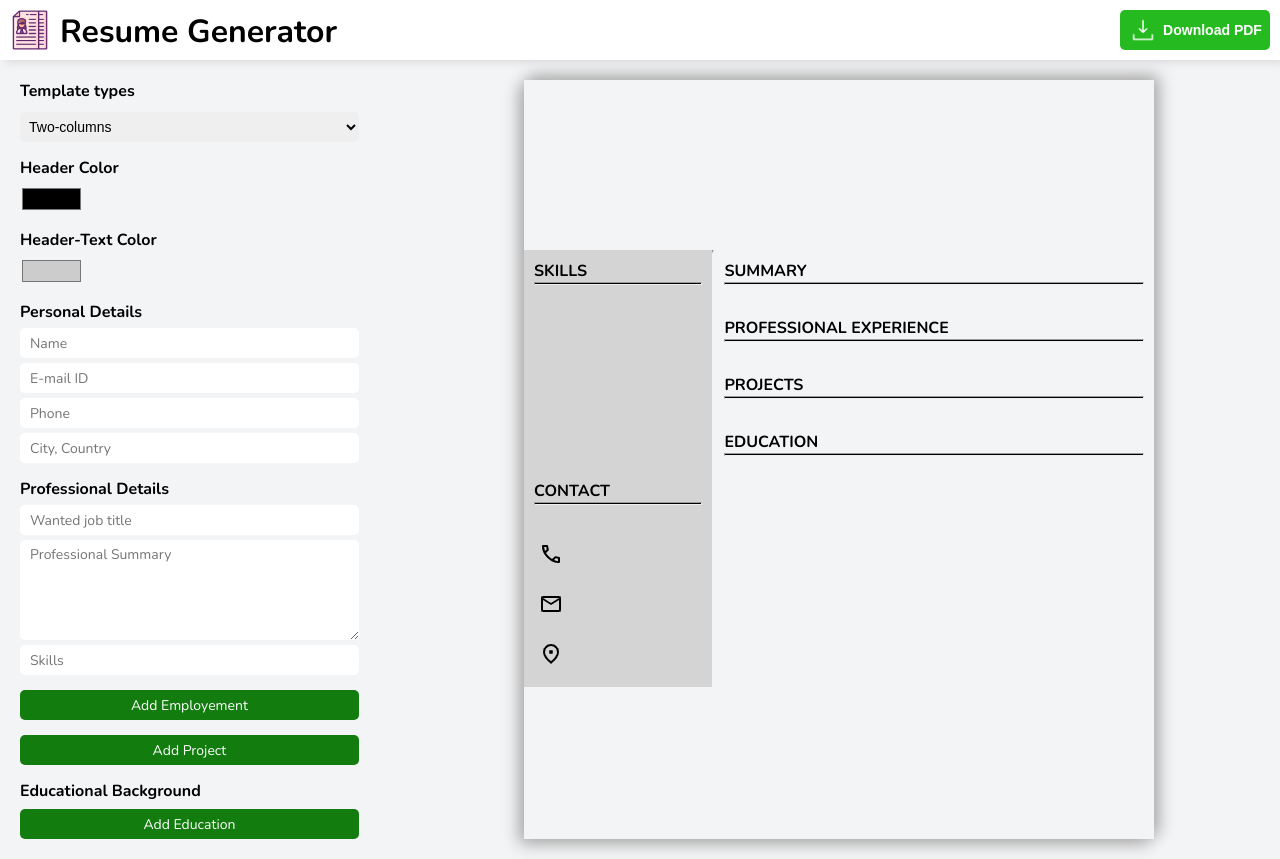
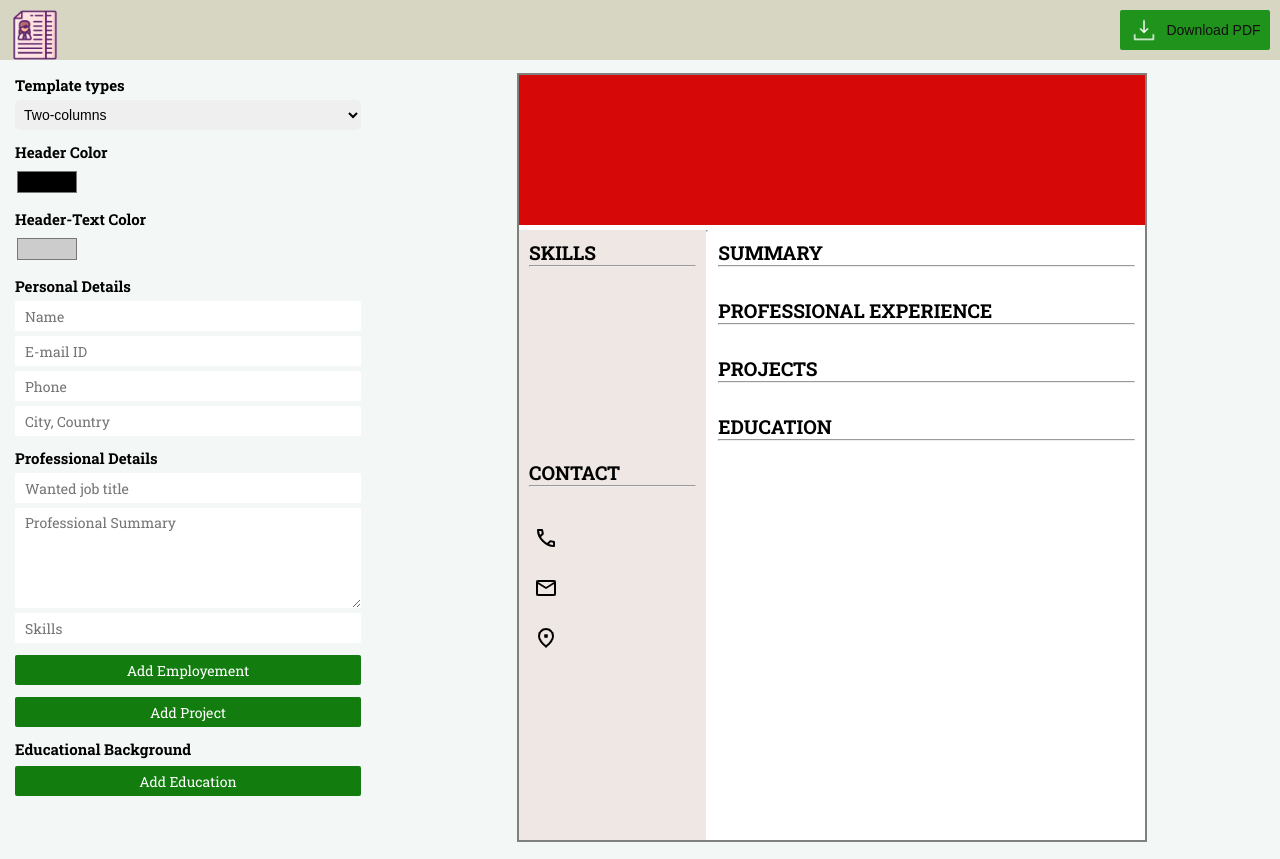
Before and after one commit to Pravin-M-24/Team-8, a plain HTML site: page Rohit Tilak-resume Template/index.html in a window 1280 px wide. Drawn offline with nearby package versions, Linux system fonts and the light colour scheme; a web font is replaced by a local one.

Commit message:
resume template project done

```diff
--- a/Rohit Tilak-resume Template/index.html
+++ b/Rohit Tilak-resume Template/index.html
@@ -3,14 +3,17 @@
 <head>
     <meta charset="UTF-8">
     <meta name="viewport" content="width=device-width, initial-scale=1.0">
-    <title>Resume Generator</title>
+    <title>resume Template Project</title>
     <link rel="stylesheet" href="./style.css">
     <link rel="icon" href="./icons8-resume-64.png">
     <script src="https://raw.githack.com/eKoopmans/html2pdf/master/dist/html2pdf.bundle.js"></script>
+    <link rel="preconnect" href="https://fonts.googleapis.com">
+<link rel="preconnect" href="https://fonts.gstatic.com" crossorigin>
+<link href="https://fonts.googleapis.com/css2?family=Roboto+Slab:wght@100..900&display=swap" rel="stylesheet">
 </head>
 <body>
     <div class="mainHeader">
-        <div class="icon"><img class="resumeIcon" src="./images/resume_icon.png" alt=""><h1>Resume Generator</h1></div>
+        <div class="icon"><img class="resumeIcon" src="./images/resume_icon.png" alt=""><h1></h1></div>
         <button onclick="generatePDF()" class="downloadBtn" id="downloadPdf"><img class="downloadIcon" src="./images/download_icon.png" alt="">Download PDF</button>
     </div>
 
@@ -23,10 +26,12 @@
                     <option value="Minimalistic">Minimalistic</option>
                 </select>
             </div>
+
             <div id="headerColor">
                 <h1>Header Color</h1>
                 <input type="color" value="#7dfsad" name="" id="headerColorInput">
             </div>
+
             <div id="headerTextColor">
                 <h1>Header-Text Color</h1>
                 <input type="color" value="#cccccc" id="headerTextColorInput">
@@ -38,29 +43,38 @@
                 <input type="tel" maxlength="10" name="" id="phoneInput" placeholder="Phone">
                 <input type="text" name="" id="addressInput" placeholder="City, Country">
             </div>
+
             <div id="professionalDetails">
                 <h1>Professional Details</h1>
                 <input type="text" id="jobRoleInput" placeholder="Wanted job title">
                 <textarea name="" id="descriptionInput" placeholder="Professional Summary"></textarea>
                 <input type="text" id="skillsInput" placeholder="Skills">
             </div>
+
             <div id="employementbtn">
                 <button id="addEmployement">Add Employement</button>
                 <div id="Employement-details">
                 </div>
             </div>
+
             <div id="projectBtn">
                 <button id="addProject">Add Project</button>
-                <div id="projectDetails"></div>
+                <div id="projectDetails">
+
+                </div>
             </div>
+
             <div id="educationContainer">
                 <h1>Educational Background</h1>
                 <div id="educationBtn">
                     <button id="addEducation">Add Education</button>
-                    <div id="educationalDetails"></div>
+                    <div id="educationalDetails">
+
+                    </div>
                 </div>
             </div>
         </div>
+
         <div class="rightContainer" id="pdf">
             <div id="twoColumnTemplate">
                 <div id="header">
@@ -101,7 +115,9 @@
                             <h4>SUMMARY</h4>
                             <hr>
                             <br>
-                            <p id="summaryPara"></p>
+                            <p id="summaryPara">
+
+                            </p>
                         </div>
 
                         <div id="professionalExperienceSection">
@@ -143,15 +159,21 @@
                     <div id="contactSection2">
                         <div id="contactInfo2">
                             <div id="contactImg"><img src="./call_FILL0_wght400_GRAD0_opsz24.png" alt=""></div>
-                            <div id="phoneMinimalistic"></div>
+                            <div id="phoneMinimalistic">
+
+                            </div>
                         </div>
                         <div id="contactInfo2">
                             <div id="contactImg"><img src="./mail_FILL0_wght400_GRAD0_opsz24.png" alt=""></div>
-                            <div id="mailMinimalistic"></div>
+                            <div id="mailMinimalistic">
+
+                            </div>
                         </div>
                         <div id="contactInfo2">
                             <div id="contactImg"><img src="./location_on_FILL0_wght400_GRAD0_opsz24.png" alt=""></div>
-                            <div id="locationMinimalistic"></div>
+                            <div id="locationMinimalistic">
+
+                            </div>
                         </div>
                     </div>
                 </div>
--- a/Rohit Tilak-resume Template/style.css
+++ b/Rohit Tilak-resume Template/style.css
@@ -1,5 +1,4 @@
 
-@import url('https://fonts.googleapis.com/css2?family=Cabin:ital,wght@0,400;0,500;0,600;0,700;1,400;1,500;1,600;1,700&family=Cairo:wght@200;300;400;500;600;700;800;900;1000&family=Caveat:wght@400;500;600;700&family=Dosis:wght@200;300;400;500;600;700;800&family=Fjalla+One&family=Nunito:ital,wght@0,200;0,300;0,400;0,500;0,600;0,700;0,800;0,900;0,1000;1,200;1,300;1,400;1,500;1,600;1,700;1,800;1,900;1,1000&family=Oswald:wght@200;300;400;500;600;700&family=Poor+Story&family=Roboto+Mono:ital,wght@0,100;0,200;0,300;0,400;0,500;0,600;0,700;1,100;1,200;1,300;1,400;1,500;1,600;1,700&family=Tektur:wght@400;500;600;700;800;900&display=swap');
 
 
 *{
@@ -11,24 +10,26 @@ body{
     width: 100vw;
     display: flex;
     flex-direction: column;
-    background-color: #F3F4F6;
+    background-color: #f3f8f6;
     justify-content: center;
-    font-family: 'Nunito', sans-serif;
+
     overflow-x: hidden;
+    font-family: "Roboto Slab", serif;
+  font-optical-sizing: auto;
+  font-style: normal;
 }
 
 .mainHeader{
     width: 100%;
     height: 60px;
-    background-color: #FFFFFF;
+    background-color: #d6d6c2;
     display: flex;
     justify-content: space-between;
     padding: 10px;
     position: fixed;
     top: 0;
-    z-index: 2;
-    box-shadow: 5px 0 10px rgb(204, 204, 204);
 }
+
 .icon{
     width: 50%;
     display: flex;
@@ -36,36 +37,37 @@ body{
     text-align: center;
     gap: 10px;
 }
+
+
 .resumeIcon{
-    width: 40px;
-    height: 40px;
+    width: 50px;
+    height: 50px;
     object-fit: contain;
     object-position: center;
 }
+
 .downloadBtn{
     width: 150px;
-    background-color: #25bb20;
+    background-color: #1f931b;
     border: none;
     font-size: 14px;
     text-align: center;
     display: flex;
     justify-content: center;
     align-items: center;
-    gap: 5px;
-    color: white;
+    gap: 7px;
+    color: rgb(19, 16, 16);
     cursor: pointer;
-    border-radius: 5px;
-    transition: all 0.2s;
-    font-weight: 700;
+    border-radius: 2px;
+    font-weight: 300;
 }
-.downloadBtn:active{
-    transform: scale(0.98);
-}
+
 .downloadIcon{
     width: 30px;
     height: 30px;
     object-fit: contain;
 }
+
 .main{
     width: 100%;
     height: 100%;
@@ -74,34 +76,37 @@ body{
     /* gap: 20px; */
     margin-top: 60px;
 }
+
 .leftContainer{
     display: flex;
     flex-direction: column;
-    gap: 15px;
+    gap: 12px;
     width: 40%;
     /* overflow-y: scroll; */
-    padding: 10px;
+    padding: 5px;
     /* border: 1px solid #127c0e; */
 }
+
 /* .leftContainer::-webkit-scrollbar-track{
 
 } */
+
 .rightContainer{
     width: 50%;
     height: auto;
     /* border: 1px solid #127c0e; */
-    box-shadow: -5px 5px 15px rgb(172, 172, 172),
-    5px -5px 15px rgb(172, 172, 172);
-    margin: 10px;
-    background-color: #F3F4F6;
+    border: 2px solid grey;
+    margin: 3px;
+    background-color: white;
     /* padding: 5px; */
 }
 #types{
     width: 100%;
     display: flex;
     flex-direction: column;
-    gap: 10px;
+    gap: 5px;
 }
+
 #select{
     height: 30px;
     border: rgb(14, 14, 233);
@@ -111,14 +116,16 @@ body{
     padding: 0 5px;
 }
 .leftContainer  h1{
-    font-size: 16px;
+    font-size: 15px;
     font-weight: 700;
 }
+
 #headerColor{
     display: flex;
     flex-direction: column;
     gap: 5px;
 }
+
 #headerColorInput{
     width: 13%;
     border: none;
@@ -145,7 +152,7 @@ body{
     height: 30px;
     border: rgb(14, 14, 233);
     font-size: 14px;
-    border-radius: 5px;
+    border-radius: 2px;
     width: 70%;
     padding: 0 10px;
 }
@@ -158,18 +165,18 @@ body{
     height: 30px;
     border: rgb(14, 14, 233);
     font-size: 14px;
-    border-radius: 5px;
+    border-radius: 2px;
     width: 70%;
     padding: 0 10px;
 }
 textarea{
     border: rgb(14, 14, 233);
     font-size: 14px;
-    border-radius: 5px;
+    border-radius: 2px;
     width: 70%;
     padding: 5px 10px;
     height: 100px;
-    font-family: 'Nunito', sans-serif;
+    font-family: "Roboto Slab", serif;
 }
 #employementbtn, #projectBtn{
     width: 70%;;
@@ -177,33 +184,27 @@ textarea{
 #employementbtn button{
     width: 100%;
     height: 30px;
-    border-radius: 5px;
+    border-radius: 2px;
     border: none;
     cursor: pointer;
     background-color: #127c0e;
     color: white;
     font-size: 14px;
-    font-family: 'Nunito', sans-serif ;
-    transition: all 0.2s;
+    font-family: "Roboto Slab", serif ;
 }
-#addEmployement:hover{
-    transform: scale(1.01);
-}
+
 #projectBtn button{
     width: 100%;
     height: 30px;
-    border-radius: 5px;
+    border-radius: 2px;
     border: none;
     cursor: pointer;
     background-color: #127c0e;
     color: white;
     font-size: 14px;
-    font-family: 'Nunito', sans-serif ;
-    transition: all 0.2s;
+    font-family: "Roboto Slab", serif ;
 }
-#addProject:hover{
-    transform: scale(1.01);
-}
+
 #educationContainer{
     width: 70%;
     display: flex;
@@ -217,27 +218,25 @@ textarea{
 #addEducation{
     width: 100%;
     height: 30px;
-    border-radius: 5px;
+    border-radius: 2px;
     border: none;
     cursor: pointer;
     background-color: #127c0e;
     color: white;
     font-size: 14px;
-    font-family: 'Nunito', sans-serif ;
-    transition: all 0.2s;
+    font-family: "Roboto Slab", serif;
 }
-#addEducation:hover{
-    transform: scale(1.01);
-}
+
 #header{
     width: 100%;
     height: 150px;
     /* background-color: #25bb20; */
-    margin-bottom: 20px;
+    margin-bottom: 5px;
     display: flex;
     flex-direction: column;
     justify-content: center;
     align-items: center;
+    background-color: rgb(215, 8, 8);
 }
 #resumeContent{
     display: flex;
@@ -246,9 +245,10 @@ textarea{
 }
 #aside{
     width: 30%;
+    height: 610px;
     display: flex;
     flex-direction: column;
-    background-color: #d4d4d4;
+    background-color: #efe7e4;
     border: none;
     /* height: 100vw; */
     padding: 10px;
@@ -256,12 +256,13 @@ textarea{
     /* position: relative; */
 }
 hr{
-    height: 3px;
+    height: 2px;
     background: black;
 }
 #skillsSection{
     height: 200px;
 }
+
 #contactInfo{
     padding: 0 5px;
     width: 100%;
@@ -269,19 +270,20 @@ hr{
     display: flex;
     /* justify-content: center; */
     align-items: center;
-    gap: 10px;
+    gap: 5px;
     text-wrap: wrap;
     overflow-wrap: break-word;
     /* text-wrap: wrap; */
     word-wrap: break-word;
 }
 #contactImg{
-    width: 20px;
-    height: 20px;
+    width: 16px;
+    height: 15px;
     object-fit: contain;
 }
+
 #mail, #phone, #location , #mailMinimalistic , #phoneMinimalistic, #locationMinimalistic{
-    font-size: 12px;
+    font-size: 10px;
     display: flex;
     flex-wrap: wrap;
     width: auto;
@@ -291,8 +293,9 @@ hr{
     word-break: break-all;
     font-weight: 700;
 }
+
 h4{
-    font-size: 1rem;
+    font-size: 1.2rem;
 }
 #mainContainer{
     width: 70%;
@@ -382,18 +385,19 @@ h4{
     gap: 10px;
     margin-top: 10px;
 } */
+
 input{
     height: 30px;
     border: rgb(14, 14, 233);
-    font-size: 14px;
-    border-radius: 5px;
+    font-size: 12px;
+    border-radius: 2px;
     width: 100%;
     padding: 0 10px;
-    font-family: 'Nunito', sans-serif;
+    font-family: "Roboto Slab", serif;
 }
 #employementDescription, #projectDescription{
     width: 100%;
-    font-family: 'Nunito', sans-serif;
+    font-family: "Roboto Slab", serif;
 }
 .btnDiv{
     display: flex;
@@ -436,7 +440,7 @@ input{
     background-color: rgba(65, 65, 65, 0.562);
     color: rgb(0, 0, 0);
     padding: 2px 5px;
-    border-radius: 3px;
+    border-radius: 2px;
     font-size: 14px;
     font-weight: bold;
 }
@@ -447,7 +451,7 @@ input{
     background-color: rgba(65, 65, 65, 0.562);
     color: rgb(0, 0, 0);
     padding: 2px 5px;
-    border-radius: 3px;
+    border-radius: 2px;
     font-size: 14px;
     font-weight: bold;
 }
```
Also changed, not shown: Rohit Tilak-resume Template/script.js (+10 -27 lines), images/download_icon.png (added), images/invelop.png (added), images/loco.png (added), images/resume_icon.png (added), images/tele.png (added), 2 other files.
